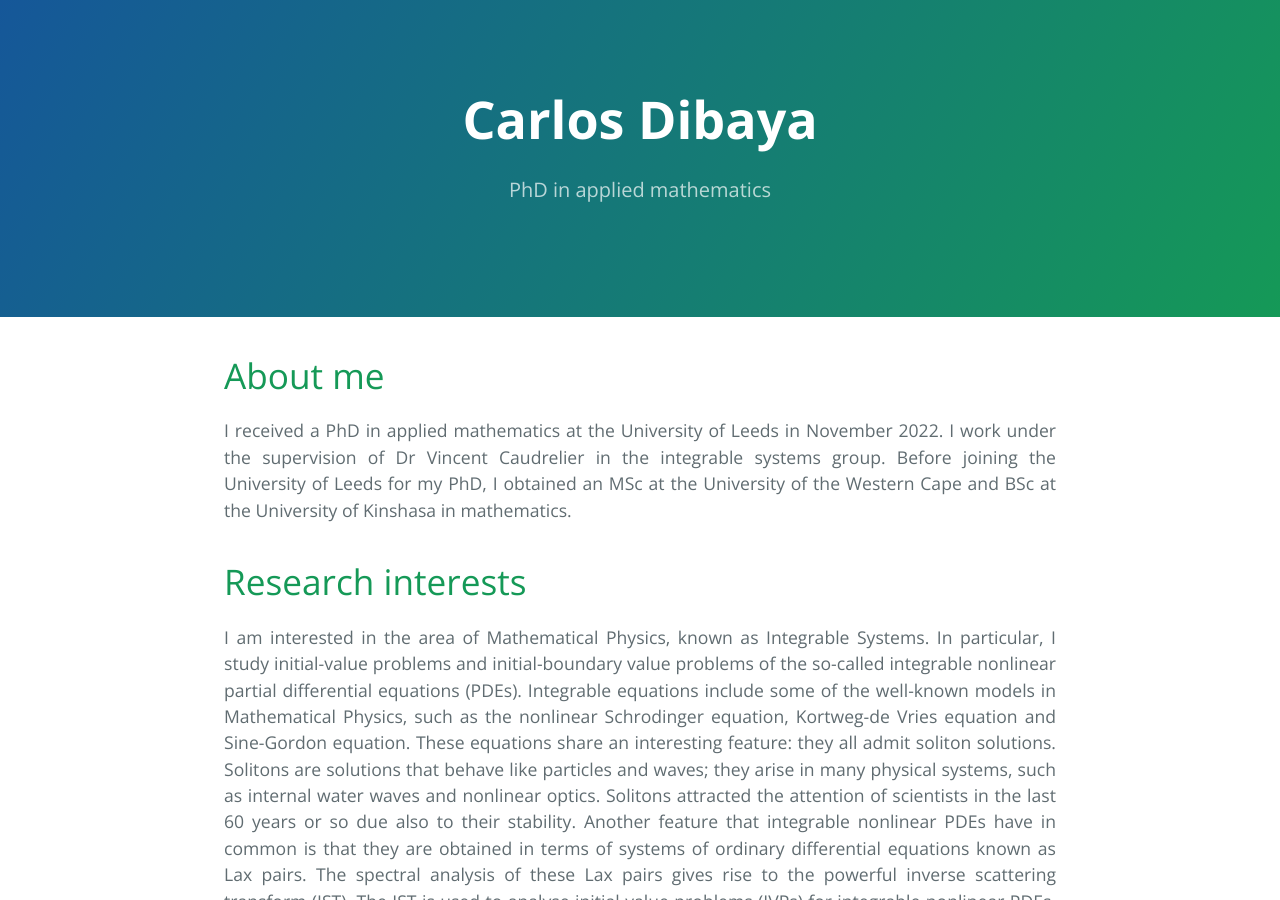
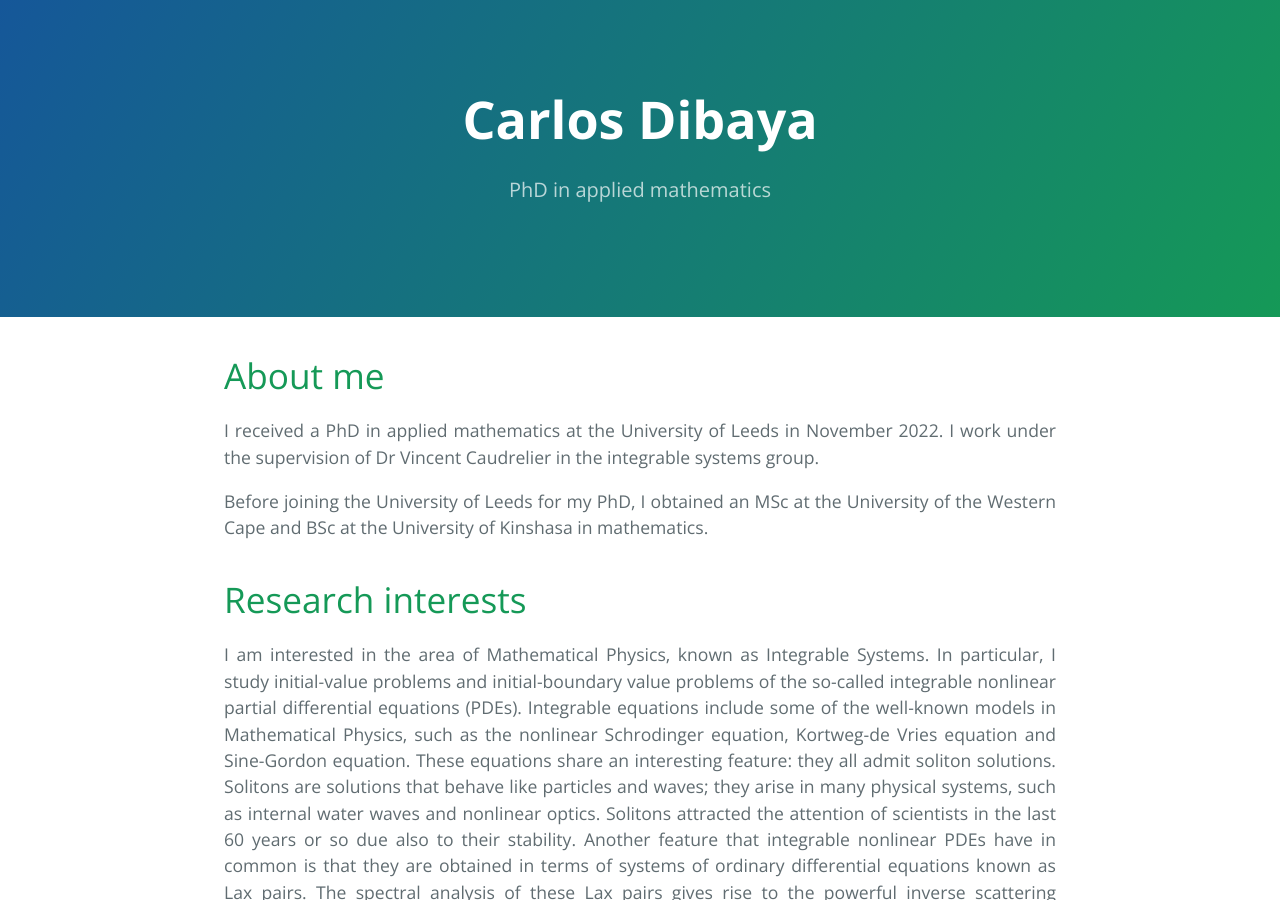
Before and after one commit to carlosdibaya/carlosdibaya.github.io, a Jekyll site: the page built from index.md, in a window 1280 px wide and 900 px high. Built offline with Jekyll 4.4.1, drawn with Linux system fonts in a browser that asks for light colours.

Commit message:
Adding paragraphs structure in about me

```diff
--- a/index.md
+++ b/index.md
@@ -12,10 +12,9 @@ There should be whitespace between paragraphs. We recommend including a README,
 
 # About me
 
-<div style="text-align: justify"> I received a PhD in applied mathematics at the University of Leeds in November 2022. I work under the supervision of Dr Vincent Caudrelier in the integrable systems group.
+<div style="text-align: justify"> <p>I received a PhD in applied mathematics at the University of Leeds in November 2022. I work under the supervision of Dr Vincent Caudrelier in the integrable systems group.</p>
 
-
-Before joining the University of Leeds for my PhD, I obtained an MSc at the University of the Western Cape and BSc at the University of Kinshasa in mathematics.
+<p>Before joining the University of Leeds for my PhD, I obtained an MSc at the University of the Western Cape and BSc at the University of Kinshasa in mathematics.</p>
 </div>
 
 # Research interests
```
